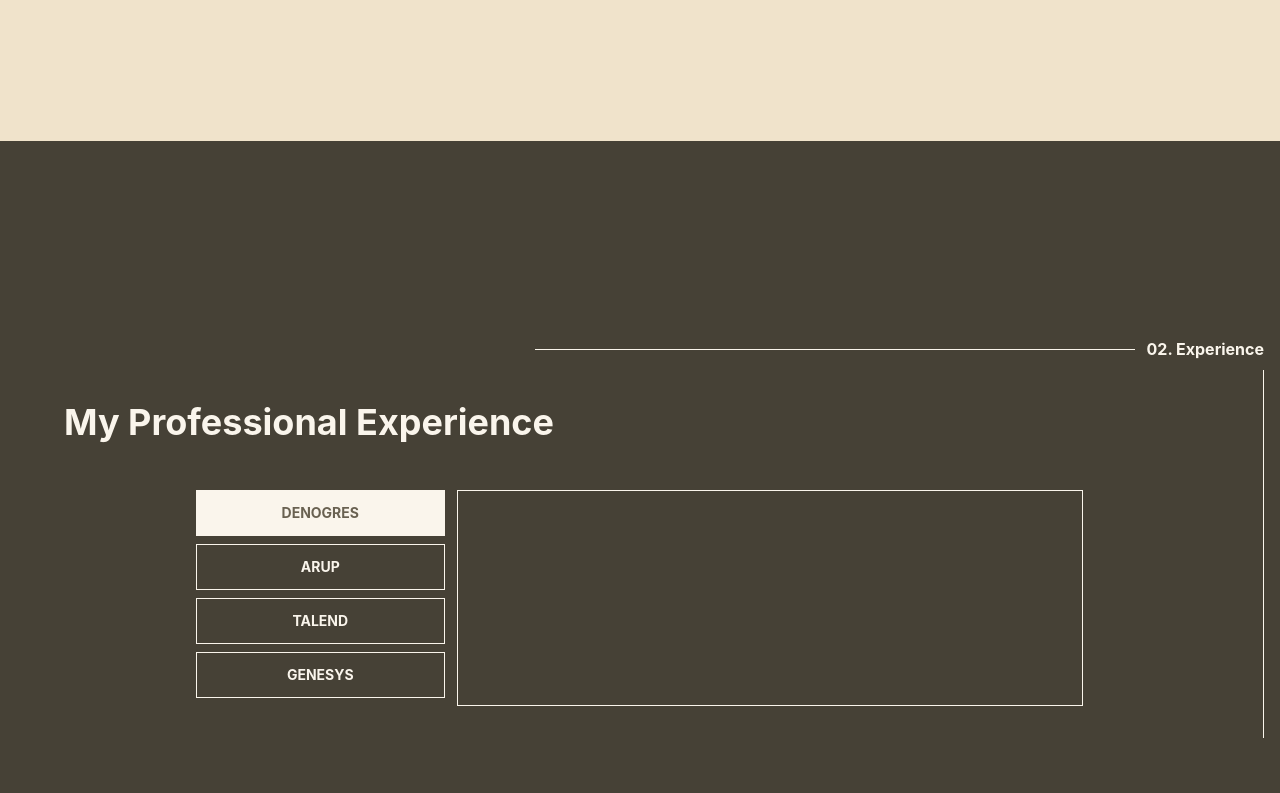
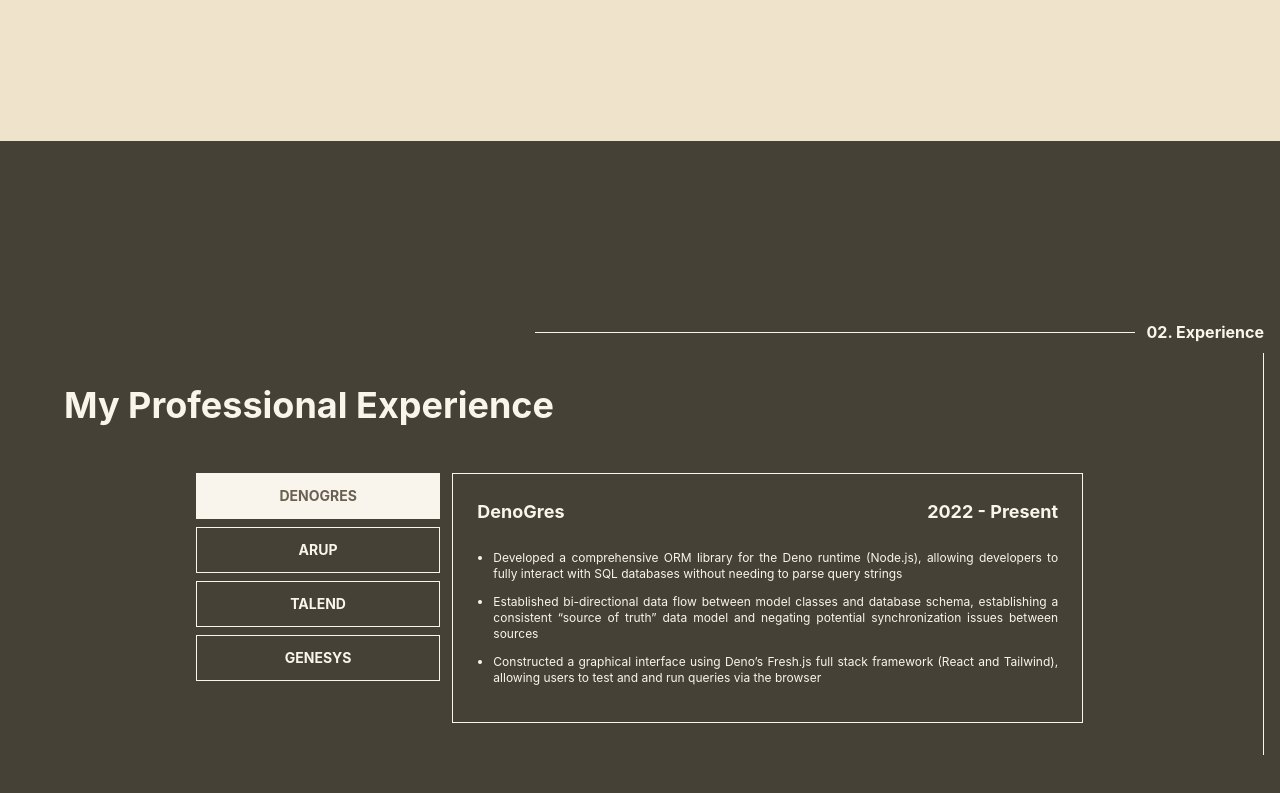
Before and after one commit to anthonylo87/Portfolio-Website, a React (Vite) app: page / in a window 1280 px wide. Shown: the part 659-1452 px from the top of the page. Built offline with nearby package versions, Linux system fonts and the light colour scheme.

Commit message:
more work on professional experience keyed in

```diff
--- a/src/Components/Socials.jsx
+++ b/src/Components/Socials.jsx
@@ -12,7 +12,7 @@ function Socials({ color }) {
           width='42'
           height='42'
           viewBox='0 0 24 24'
-          strokeWidth='2'
+          strokeWidth='1.5'
           fill='none'
           strokeLinecap='round'
           strokeLinejoin='round'
@@ -32,7 +32,7 @@ function Socials({ color }) {
           width='42'
           height='42'
           viewBox='0 0 24 24'
-          strokeWidth='2'
+          strokeWidth='1.5'
           fill='none'
           strokeLinecap='round'
           strokeLinejoin='round'
@@ -48,7 +48,7 @@ function Socials({ color }) {
           width='42'
           height='42'
           viewBox='0 0 24 24'
-          strokeWidth='2'
+          strokeWidth='1.5'
           fill='none'
           strokeLinecap='round'
           strokeLinejoin='round'
--- a/src/pages/Experience.jsx
+++ b/src/pages/Experience.jsx
@@ -1,4 +1,4 @@
-import { useState } from 'react';
+import { useState, useEffect } from 'react';
 import SectionBorder from '../Layouts/SectionBorder';
 
 function ListItem({ id, currentItem, setCurrentItem, children }) {
@@ -21,10 +21,16 @@ function ListItem({ id, currentItem, setCurrentItem, children }) {
 }
 
 function Experience({ expRef }) {
+  let workplaces = ['DenoGres', 'Arup', 'Talend', 'Genesys'];
+
   const [currentItem, setCurrentItem] = useState(0);
+  const [currentWP, setCurrentWP] = useState(workplaces[currentItem]);
 
-  let workplaces = ['DenoGres', 'Arup', 'Talend', 'Genesys'];
-  workplaces = workplaces.map((ele, idx) => {
+  useEffect(() => {
+    setCurrentWP(workplaces[currentItem]);
+  }, [currentItem]);
+
+  const workplacesComponents = workplaces.map((ele, idx) => {
     return (
       <ListItem
         id={idx}
@@ -53,8 +59,31 @@ function Experience({ expRef }) {
         <br />
         <br />
         <div className='flex flex-row w-9/12 mx-auto'>
-          <div className='flex flex-col w-5/12'>{workplaces}</div>
-          <div className='border border-raffia-200 w-full'></div>
+          <div className='flex flex-col w-5/12'>{workplacesComponents}</div>
+          <div className='border border-raffia-200 w-full p-6'>
+            <div className='flex flex-row justify-between mb-6 text-lg font-bold'>
+              <h2>{currentWP}</h2>
+              <p>2022 - Present</p>
+            </div>
+            <ul className='text-xs text-justify list-disc ml-4'>
+              <li className='mb-3'>
+                Developed a comprehensive ORM library for the Deno runtime
+                (Node.js), allowing developers to fully interact with SQL
+                databases without needing to parse query strings
+              </li>
+              <li className='mb-3'>
+                Established bi-directional data flow between model classes and
+                database schema, establishing a consistent “source of truth”
+                data model and negating potential synchronization issues between
+                sources
+              </li>{' '}
+              <li className='mb-3'>
+                Constructed a graphical interface using Deno’s Fresh.js full
+                stack framework (React and Tailwind), allowing users to test and
+                and run queries via the browser
+              </li>
+            </ul>
+          </div>
         </div>
       </SectionBorder>
     </div>
```
